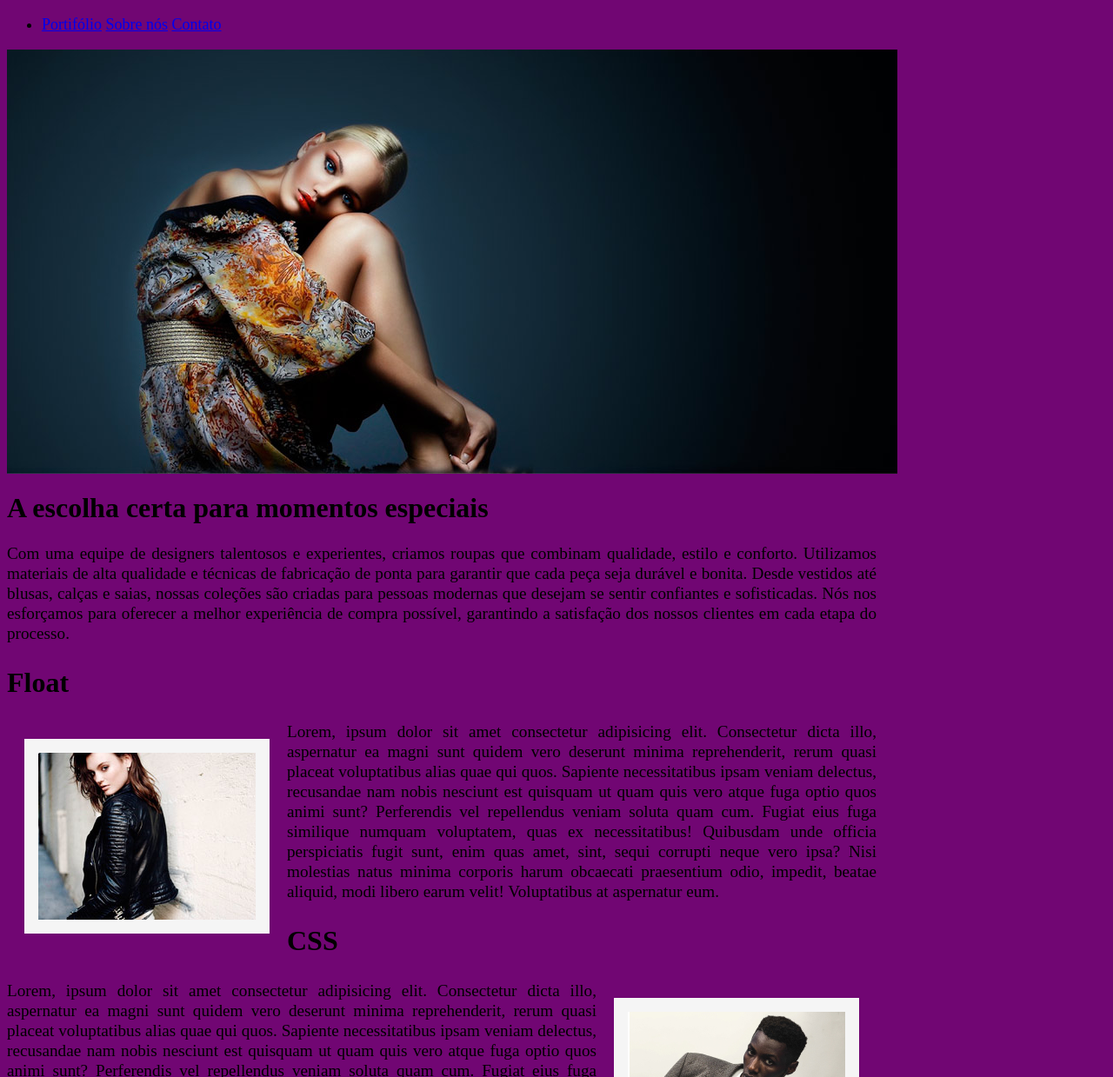
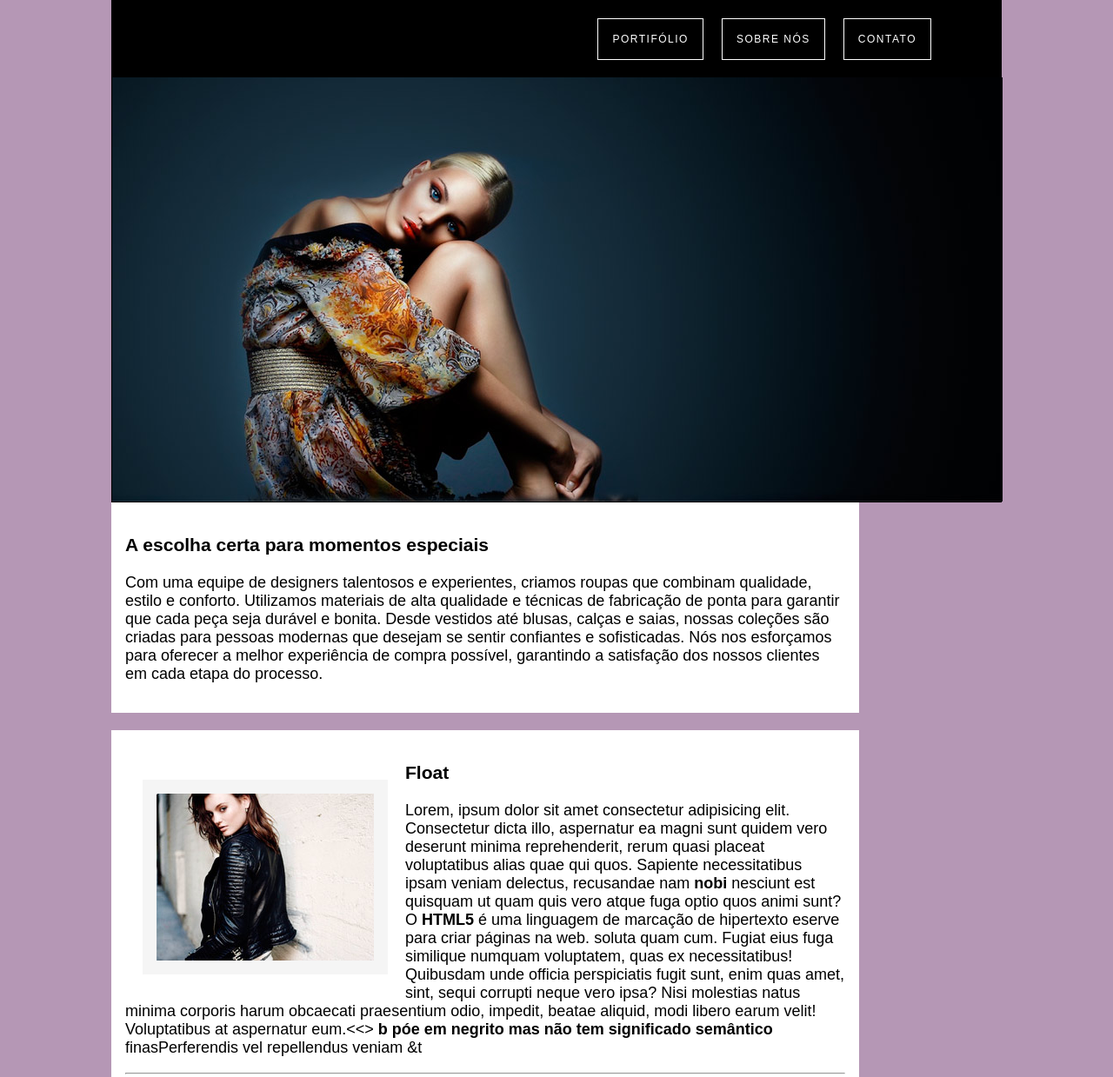
Before and after one commit to fcesarf80/Boutique_Moda, a plain HTML site: page Boutique_Moda/index.html in a window 1280 px wide. Shown: the top 1239 px of the page at 87% size. Drawn offline with Linux system fonts and the light colour scheme.

Commit message:
Continuing the subject HTML&CSS
Continuing the subject

```diff
--- a/Boutique_Moda/index.html
+++ b/Boutique_Moda/index.html
@@ -6,16 +6,7 @@
     <title>Boutique Moda</title>
     <link rel="stylesheet" href="style.css">
     <!-- <style>
-        /* .imagemPrincipal { */
-            background-color: red;
-            /* background-image: url(Imagem/img001_BM.jpg); */
-        }
         .body {
-            background-color: red;
-        }
-        h1 {
-            font-family: sans-serif;
-        }
         /* a { */
             font-family: sans-serif;
             color: red;
@@ -41,49 +32,62 @@
     <header class="hero">
         <nav>
             <ul>
-                <li>
-                    <a href="#">Portifólio</a>
-                    <a href="#">Sobre nós</a>
-                    <a href="#">Contato</a>
-                </li>
+
+                <li><a href="#">Portifólio</a></li>
+                <li><a href="#">Sobre nós</a></li>
+                <li><a href="#">Contato</a></li>
             </ul>
         </nav>
 
+        <div class="hero-content">
             <div class="img001_BM"></div>
+        </div>
+    </header>
 
-        <div class="hero-content">
+    <main>
+        <div class="container">
+            <section>
+                <article>
+                    <header>
                         <h1>A escolha certa para momentos especiais</h1>
+                    </header>
                     <p>Com uma equipe de designers talentosos e experientes, criamos roupas que combinam qualidade, estilo e conforto. Utilizamos materiais de alta qualidade e técnicas de fabricação de ponta para garantir que cada peça seja durável e bonita. Desde vestidos até blusas, calças e saias, nossas coleções são criadas para pessoas modernas que desejam se sentir confiantes e sofisticadas. Nós nos esforçamos para oferecer a melhor experiência de compra possível, garantindo a satisfação dos nossos clientes em cada etapa do processo.</p>
+                </article>
 
                 <article>
+                  <header>
+                    <div class="img002_BM img-left"></div>
                     <h1>Float</h1>
-                <div class="img002_BM img-left"></div>
+                  </header>
+                    <p>Lorem, ipsum dolor sit amet consectetur adipisicing elit. Consectetur dicta illo, aspernatur ea magni sunt quidem vero deserunt minima reprehenderit, rerum quasi placeat voluptatibus alias quae qui quos. Sapiente necessitatibus ipsam veniam delectus, recusandae nam <strong> nobi</strong> nesciunt est quisquam ut quam quis vero atque fuga optio quos animi sunt? O <strong>HTML5</strong> é uma linguagem de marcação de hipertexto eserve para criar páginas  na web. soluta quam cum. Fugiat eius fuga similique numquam voluptatem, quas ex necessitatibus! Quibusdam unde officia perspiciatis fugit sunt, enim quas amet, sint, sequi corrupti neque vero ipsa? Nisi molestias natus minima corporis harum obcaecati praesentium odio, impedit, beatae aliquid, modi libero earum velit! Voluptatibus at aspernatur eum.&lt;<&gt; <b> b póe em negrito mas não tem significado semântico</b> finasPerferendis vel repellendus veniam &t <hr é uma teg p/ quebrar linha></p>
+                </article>
+
+                <article>
+                    <header>
+                      <div class="img003_BM img-right"></div>
+                      <h1>CSS</h1>
+                    </header>
                     <p>Lorem, ipsum dolor sit amet consectetur adipisicing elit. Consectetur dicta illo, aspernatur ea magni sunt quidem vero deserunt minima reprehenderit, rerum quasi placeat voluptatibus alias quae qui quos. Sapiente necessitatibus ipsam veniam delectus, recusandae nam nobis nesciunt est quisquam ut quam quis vero atque fuga optio quos animi sunt? Perferendis vel repellendus veniam soluta quam cum. Fugiat eius fuga similique numquam voluptatem, quas ex necessitatibus! Quibusdam unde officia perspiciatis fugit sunt, enim quas amet, sint, sequi corrupti neque vero ipsa? Nisi molestias natus minima corporis harum obcaecati praesentium odio, impedit, beatae aliquid, modi libero earum velit! Voluptatibus at aspernatur eum.</p>
                 </article>
 
                 <article>
-                <h1>CSS</h1>
-                <div class="img003_BM img-right"></div>
+                    <header>
+                      <div class="img004_BM img-left"></div>
+                      <h1>Zumba</h1>
+                    </header>
                     <p>Lorem, ipsum dolor sit amet consectetur adipisicing elit. Consectetur dicta illo, aspernatur ea magni sunt quidem vero deserunt minima reprehenderit, rerum quasi placeat voluptatibus alias quae qui quos. Sapiente necessitatibus ipsam veniam delectus, recusandae nam nobis nesciunt est quisquam ut quam quis vero atque fuga optio quos animi sunt? Perferendis vel repellendus veniam soluta quam cum. Fugiat eius fuga similique numquam voluptatem, quas ex necessitatibus! Quibusdam unde officia perspiciatis fugit sunt, enim quas amet, sint, sequi corrupti neque vero ipsa? Nisi molestias natus minima corporis harum obcaecati praesentium odio, impedit, beatae aliquid, modi libero earum velit! Voluptatibus at aspernatur eum.</p>
                 </article>
+        </div>
+    </main>
 
+    <section>
         <article>
-                <h1>Zumba</h1>
-                <div class="img004_BM img-left"></div>
-                <p>Lorem, ipsum dolor sit amet consectetur adipisicing elit. Consectetur dicta illo, aspernatur ea magni sunt quidem vero deserunt minima reprehenderit, rerum quasi placeat voluptatibus alias quae qui quos. Sapiente necessitatibus ipsam veniam delectus, recusandae nam nobis nesciunt est quisquam ut quam quis vero atque fuga optio quos animi sunt? Perferendis vel repellendus veniam soluta quam cum. Fugiat eius fuga similique numquam voluptatem, quas ex necessitatibus! Quibusdam unde officia perspiciatis fugit sunt, enim quas amet, sint, sequi corrupti neque vero ipsa? Nisi molestias natus minima corporis harum obcaecati praesentium odio, impedit, beatae aliquid, modi libero earum velit! Voluptatibus at aspernatur eum.</p>
+            <h2>Quando os detalhes importam <br>simplesmente moda</h2>
+            <p>Sabemos que, para muitas pessoas, a moda é mais do que simplesmente vestir <br>roupas. É uma forma de expressão e uma maneira de mostrar ao mundo quem <br> você é. É por isso que nos esforçamos para oferecer peças que atendam aos <br> mais altos padrões de qualidade e estilo. Desde a escolha dos materiais até a <br> criação de cada detalhe, nossa equipe se dedica a produzir roupas que se <br>destacam pela sua elegância e sofisticação. Aqui, você encontrará peças que <br>unem o melhor da moda com a atenção aos detalhes que faz toda a diferença. <br> Descubra uma nova forma de se expressar através da moda conosco.</p>
         </article>
+    </section>
+</body>
 
+<footer>Copyright © modaora.com</footer>
 
-
-
-
-        </div>
-    </header>
-
-
-
-
-
-
-</body>
 </html>
--- a/Boutique_Moda/style.css
+++ b/Boutique_Moda/style.css
@@ -1,18 +1,62 @@
 body {
-    background-color: #710673;
+    margin: auto;
+    font-family: Arial, Helvetica, sans-serif;
+    background-color: #60206176;
     font-size: 18px;
     /* font-family: sans-serif; */
-    width: 1000px;
+    width: 1024px;
     height: auto;
 }
 
+.hero {
+    text-transform: capitalize;
+    background-color: rgba(0, 0, 0, 1);
+    /* height: 1024px; */
+    background-size: cover;
+    background-position: left center;
+    padding: 1px;
+}
+
+.hero-content {
+    margin-top: 20px;
+    width: 1024px;
+    background-size: cover;
+    background-position: left center;
+}
+
+.hero nav ul {
+    text-align: right;
+    margin: 20px 80px 0 0;
+    /* border: 3px solid red;  */
+}
+.hero nav li {
+    display: inline-block;
+    list-style-type: none;
+    border: 1px solid white;
+    margin-left: 16px
+}
+
+.hero nav a {
+    background-color: rgba(0, 0, 0, .3);
+    padding: 16px;
+    display: block;
+    color: white;
+    text-decoration: none;
+    text-transform: uppercase;
+    font-size: 12px;
+    letter-spacing: 1.5px;
+}
+
+.hero nav a:hover {
+    background-color: rgba(12, 156, 192, 0.5);
+}
 .img001_BM{
     background-image: url(Imagem/img001_BM.jpg);
-    /* background-size: 1024px; */
+    background-size: 1024px;
     width: 1024px;
     height: 488px;
     background-repeat: no-repeat;
-    background-position: center left;
+    /* background-position: center left; */
 }
 
 .img002_BM{
@@ -49,6 +93,7 @@ body {
 .img-right{
     float: right;
 }
+
 .hero-content p {
     font-size: 1.2rem;
     line-height: 1.2;
@@ -60,3 +105,18 @@ body {
     /* line-height: 1.2; */
     text-align: justify;
 }
+
+main .container {
+    width: 90%;
+    max-width: 860px;
+}
+
+main .section {
+    padding: 16px;
+}
+
+main article {
+    background-color: white;
+    padding: 16px;
+    margin-bottom: 20px;
+}
```
Lines whose indentation alone changed are shown as unchanged.
